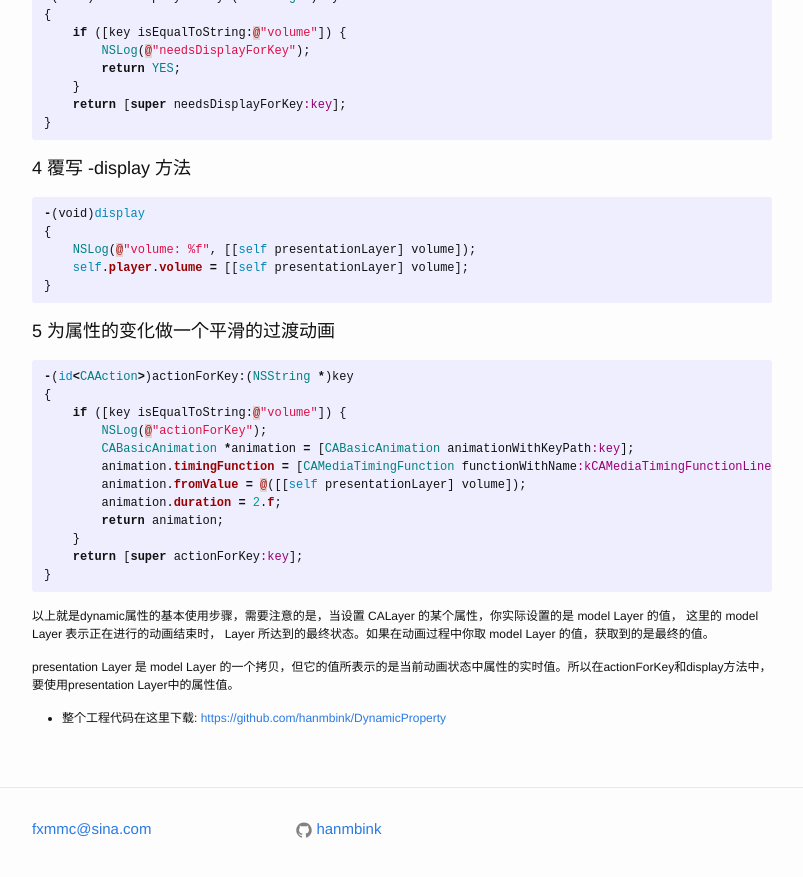
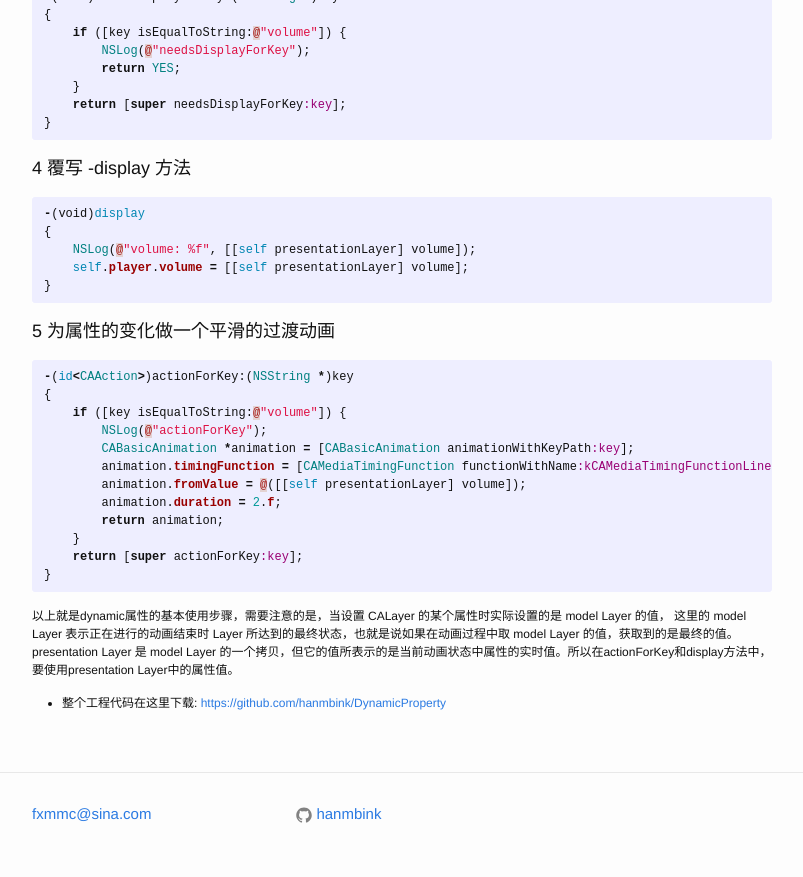
Before and after one commit to binkwang/hanmbink.github.io, a Jekyll site: the page built from _posts/2014-11-7-CALayer的dynamic属性的应用.markdown, in a window 1280 px wide and 900 px high, scrolled down 637 px. Shown: the top 877 px of the window, without its empty margins (238-1041 px from the left). Built offline with Jekyll 4.4.1, drawn with Linux system fonts in a browser that asks for light colours.

Commit message:
Update 2014-11-7-CALayer的dynamic属性的应用.markdown

```diff
--- a/_posts/2014-11-7-CALayer的dynamic属性的应用.markdown
+++ b/_posts/2014-11-7-CALayer的dynamic属性的应用.markdown
@@ -63,8 +63,6 @@ CALayer 的 dynamic 属性提供了一种简单的机制来实现任何形式的
 }
 {% endhighlight %}
 
-以上就是dynamic属性的基本使用步骤，需要注意的是，当设置 CALayer 的某个属性，你实际设置的是 model Layer 的值， 这里的 model Layer 表示正在进行的动画结束时， Layer 所达到的最终状态。如果在动画过程中你取 model Layer 的值，获取到的是最终的值。
-
-presentation Layer 是 model Layer 的一个拷贝，但它的值所表示的是当前动画状态中属性的实时值。所以在actionForKey和display方法中，要使用presentation Layer中的属性值。
+以上就是dynamic属性的基本使用步骤，需要注意的是，当设置 CALayer 的某个属性时实际设置的是 model Layer 的值， 这里的 model Layer 表示正在进行的动画结束时 Layer 所达到的最终状态，也就是说如果在动画过程中取 model Layer 的值，获取到的是最终的值。presentation Layer 是 model Layer 的一个拷贝，但它的值所表示的是当前动画状态中属性的实时值。所以在actionForKey和display方法中，要使用presentation Layer中的属性值。
 
 * 整个工程代码在这里下载: [https://github.com/hanmbink/DynamicProperty](https://github.com/hanmbink/DynamicProperty)
```
